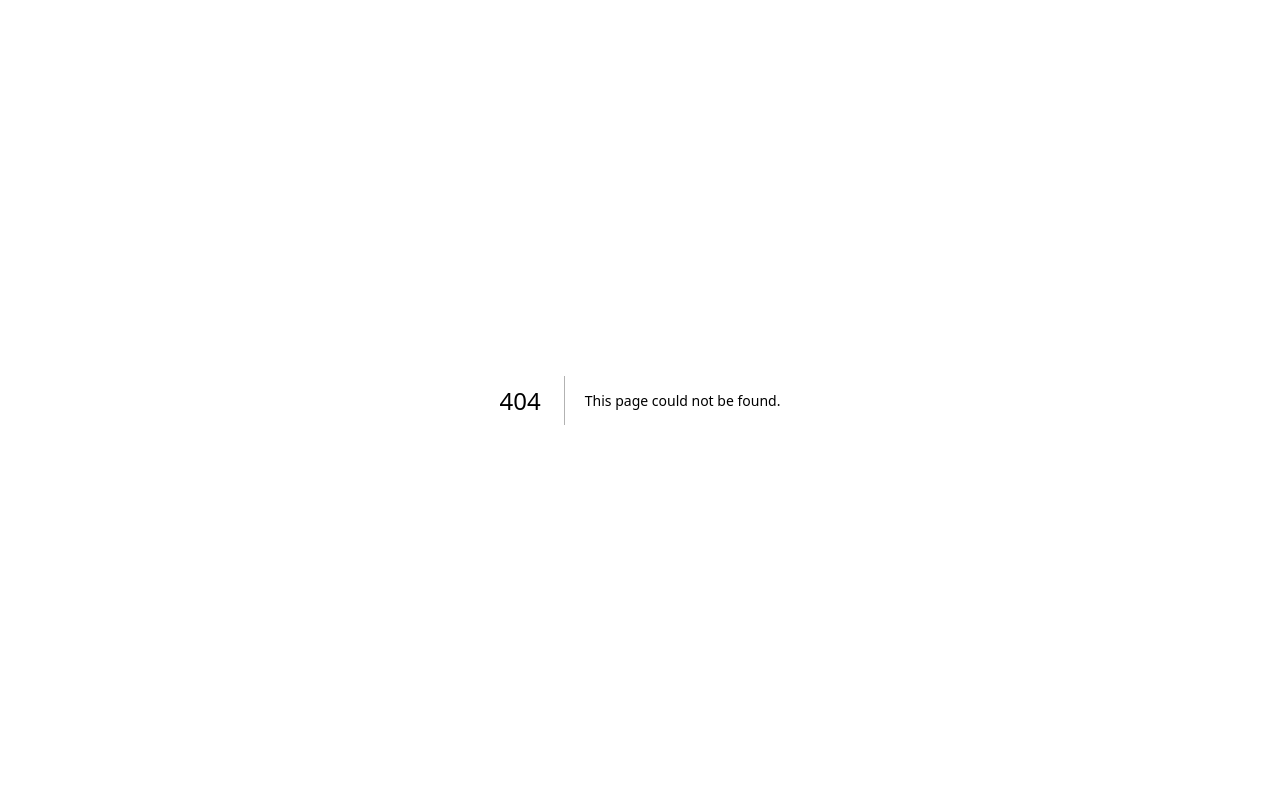
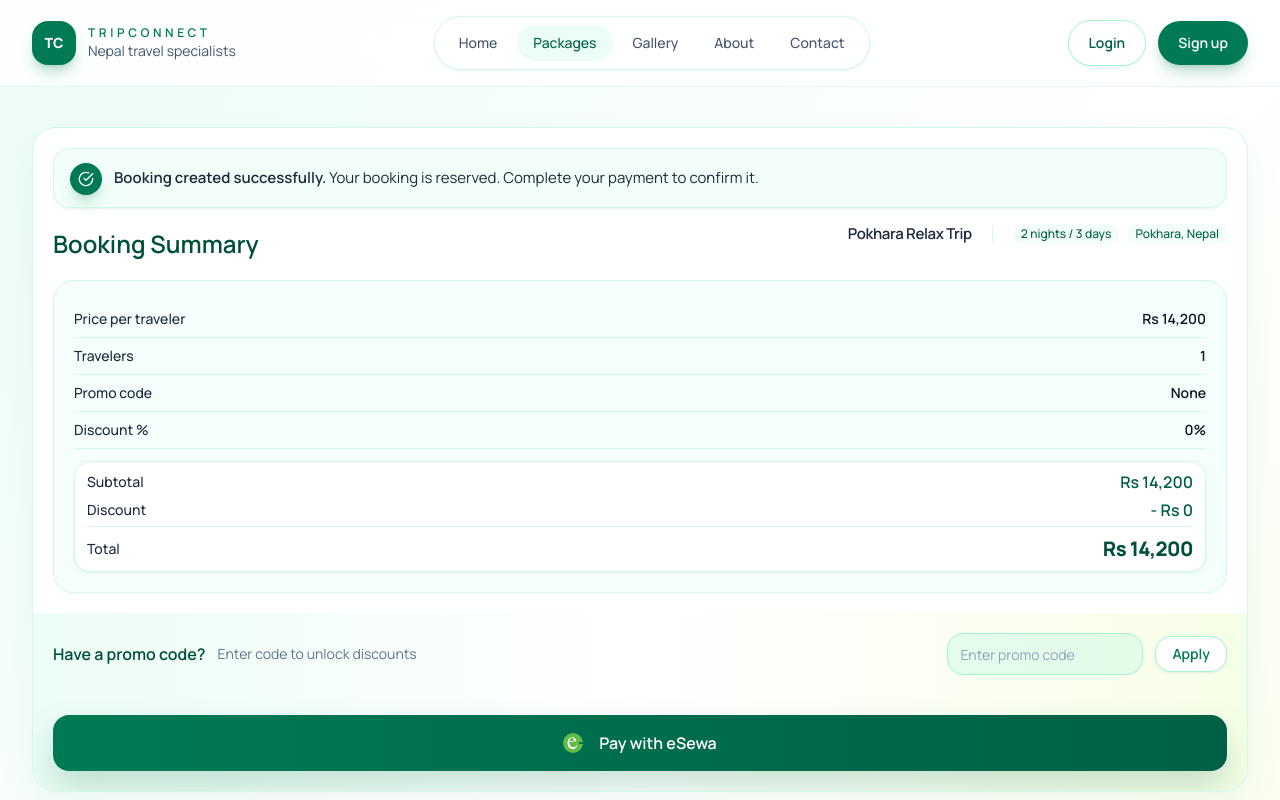
Before and after one commit to diwasbk/TripConnect, a Next.js app in the folder frontend/: page /packages/1/booking/payment in a window 1280 px wide. Before the commit this address had no page. Shown: the top 800 px of the page. Built offline with nearby package versions, Linux system fonts and the light colour scheme.

Commit message:
feat(payment): implement package booking payment flow UI

```diff
--- /dev/null
+++ b/frontend/app/(public)/packages/[slug]/booking/payment/_components/payment-section.tsx
@@ -0,0 +1,129 @@
+"use client";
+import Link from "next/link";
+import { useParams, useSearchParams } from "next/navigation";
+import { FiCheckCircle } from "react-icons/fi";
+
+export default function PaymentSection() {
+    const searchParams = useSearchParams();
+    const bookingReference = searchParams.get("bookingReference");
+
+    const params = useParams();
+    const packageSlug = params?.slug as string;
+
+    const selectedPackageTitle = "Pokhara Relax Trip";
+    const selectedPackageDuration = "2 nights / 3 days";
+    const selectedPackageDestination = "Pokhara, Nepal";
+    const pricePerTraveler = 14200;
+    const travelerCount = 1;
+    const promoCodeId = "None";
+    const discountPercentage = 0;
+
+    const subtotal = pricePerTraveler * travelerCount;
+    const discountAmount = 0;
+    const totalAfterDiscount = subtotal - discountAmount;
+
+    const summaryRows = [
+        { label: "Price per traveler", value: `Rs ${pricePerTraveler.toLocaleString("en-US")}` },
+        { label: "Travelers", value: String(travelerCount) },
+        { label: "Promo code", value: promoCodeId },
+        { label: "Discount %", value: `${discountPercentage}%` },
+    ];
+    return (
+        <div className="mx-auto w-full max-w-7xl px-4 py-10 sm:px-6 lg:px-8">
+            <section className="overflow-hidden rounded-3xl border border-emerald-100 bg-white shadow-[0_14px_40px_rgba(15,122,75,0.06)]">
+                <div className="px-4 py-4 sm:px-5 sm:py-5">
+                    <div className="flex items-start gap-3 rounded-2xl border border-emerald-100 bg-emerald-50/60 px-4 py-3 shadow-sm shadow-emerald-950/5">
+                        <div className="flex items-center gap-3">
+                            <span className="mt-0.5 flex h-8 w-8 shrink-0 items-center justify-center rounded-full bg-emerald-700 text-white shadow-lg shadow-emerald-700/20">
+                                <FiCheckCircle className="h-4 w-4" />
+                            </span>
+                            <p className="text-sm leading-6 text-slate-800 sm:text-[15px]">
+                                <span className="font-semibold">Booking created successfully.</span> Your booking is reserved. Complete your payment to confirm it.
+                            </p>
+                        </div>
+                    </div>
+
+                    <div className="flex flex-col sm:flex-row sm:items-center sm:justify-between gap-3">
+                        <h2 className="font-semibold text-emerald-900 text-2xl mt-5">Booking Summary</h2>
+
+                        <div className="flex items-center gap-2 text-slate-800">
+                            <span className="text-sm font-semibold tracking-tight sm:text-[15px]">{selectedPackageTitle}</span>
+                            <span className="hidden sm:block h-4 w-px bg-emerald-100 mx-3" aria-hidden />
+                            <span className="inline-flex items-center gap-1 rounded-full bg-emerald-50/60 px-2 py-0.5 text-xs font-medium text-emerald-800">{selectedPackageDuration}</span>
+                            <span className="inline-flex items-center gap-1 rounded-full bg-emerald-50/60 px-2 py-0.5 text-xs font-medium text-emerald-800">{selectedPackageDestination}</span>
+                        </div>
+                    </div>
+
+                    <div className="mt-5 rounded-[20px] border border-emerald-100 bg-emerald-50/50 p-4 sm:p-5">
+                        <div className="overflow-x-auto">
+                            <table className="w-full table-fixed text-sm text-slate-700">
+                                <tbody>
+                                    {summaryRows.map((row) => (
+                                        <tr key={row.label} className="border-b border-emerald-100">
+                                            <td className="py-2 align-top w-1/2 font-medium text-slate-800">{row.label}</td>
+                                            <td className="py-2 align-top text-right font-semibold text-slate-900">{row.value}</td>
+                                        </tr>
+                                    ))}
+                                </tbody>
+                            </table>
+                        </div>
+
+                        <div className="mt-3 rounded-2xl border border-emerald-100 bg-white px-3 py-2 shadow-sm shadow-emerald-950/5">
+                            <div className="flex flex-col gap-1 text-sm text-slate-600">
+                                <div className="flex items-center justify-between">
+                                    <span className="font-medium text-slate-800">Subtotal</span>
+                                    <span className="text-base font-semibold text-emerald-800">Rs {subtotal.toLocaleString("en-US")}</span>
+                                </div>
+                                <div className="flex items-center justify-between">
+                                    <span className="font-medium text-slate-800">Discount</span>
+                                    <span className="text-base font-semibold text-emerald-800">- Rs {discountAmount.toLocaleString("en-US")}</span>
+                                </div>
+                                <div className="flex items-center justify-between border-t border-emerald-100 pt-2">
+                                    <span className="font-medium text-slate-800">Total</span>
+                                    <span className="text-xl font-extrabold tracking-tight text-emerald-900">Rs {totalAfterDiscount.toLocaleString("en-US")}</span>
+                                </div>
+                            </div>
+                        </div>
+                    </div>
+                </div>
+
+                <div className="bg-linear-to-r from-emerald-50 via-white to-lime-50">
+                    <div className="px-4 py-4 sm:px-5 sm:py-5 flex flex-col sm:flex-row sm:items-center sm:justify-between gap-3">
+                        <div className="flex items-center gap-3">
+                            <div className="text-base font-semibold text-emerald-900">Have a promo code?</div>
+                            <div className="text-sm text-slate-500 hidden sm:block">Enter code to unlock discounts</div>
+                        </div>
+
+                        <div className="flex items-center gap-3">
+                            <div className="flex w-full max-w-xs items-center rounded-2xl border border-emerald-200 bg-emerald-100/50 px-3 py-1">
+                                <input
+                                    type="text"
+                                    name="promoCode"
+                                    placeholder="Enter promo code"
+                                    className="h-8 w-full bg-transparent text-sm text-slate-900 placeholder:text-slate-400 outline-none"
+                                    aria-label="Promo code (design only)"
+                                />
+                            </div>
+
+                            <button
+                                type="button"
+                                className="h-9 rounded-2xl border border-emerald-200 bg-white px-4 text-sm font-semibold text-emerald-700 shadow-sm shadow-emerald-950/5 hover:cursor-pointer"
+                            >
+                                Apply
+                            </button>
+                        </div>
+                    </div>
+                    <div className="space-y-4 px-4 py-4 sm:px-5 sm:py-5">
+                        <Link
+                            href={`/packages/${packageSlug}/booking/payment/success`}
+                            className="inline-flex h-14 w-full items-center justify-center gap-2 rounded-2xl bg-linear-to-r from-emerald-700 to-emerald-800 px-6 text-base font-semibold text-white shadow-[0_18px_35px_rgba(15,122,75,0.22)] transition-all duration-300 hover:-translate-y-0.5 hover:from-emerald-800 hover:to-emerald-900 hover:cursor-pointer"
+                        >
+                            <img src="/images/esewa.png" alt="eSewa" className="h-5 w-5 object-contain mr-2" />
+                            <span>Pay with eSewa</span>
+                        </Link>
+                    </div>
+                </div>
+            </section>
+        </div>
+    );
+}
--- /dev/null
+++ b/frontend/app/(public)/packages/[slug]/booking/payment/page.tsx
@@ -0,0 +1,13 @@
+import Footer from "../../../../_components/footer";
+import NavBar from "../../../../_components/navbar";
+import PaymentSection from "./_components/payment-section";
+
+export default function HomePage() {
+    return (
+         <div className="relative bg-linear-to-br from-emerald-50 via-white to-lime-50">
+            <NavBar />
+            <PaymentSection/>
+            <Footer/>
+        </div>
+    );
+}
```
Also changed, not shown: frontend/public/images/esewa.png (added).
